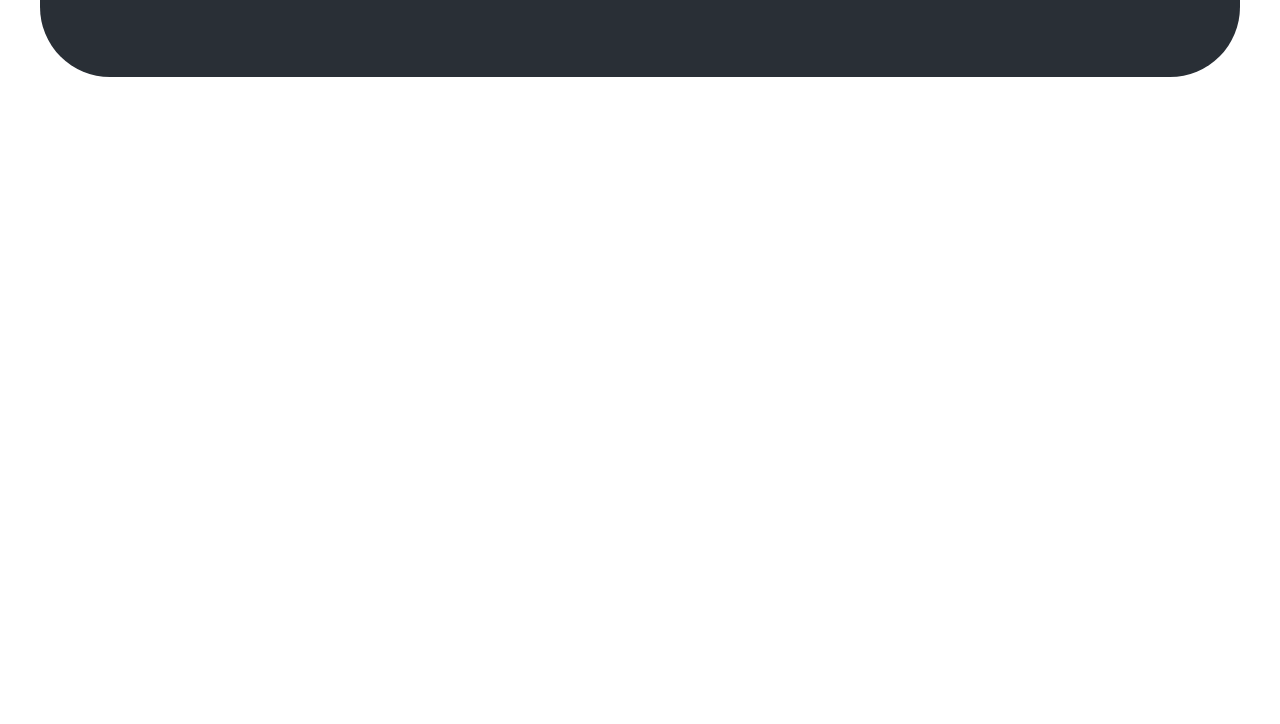
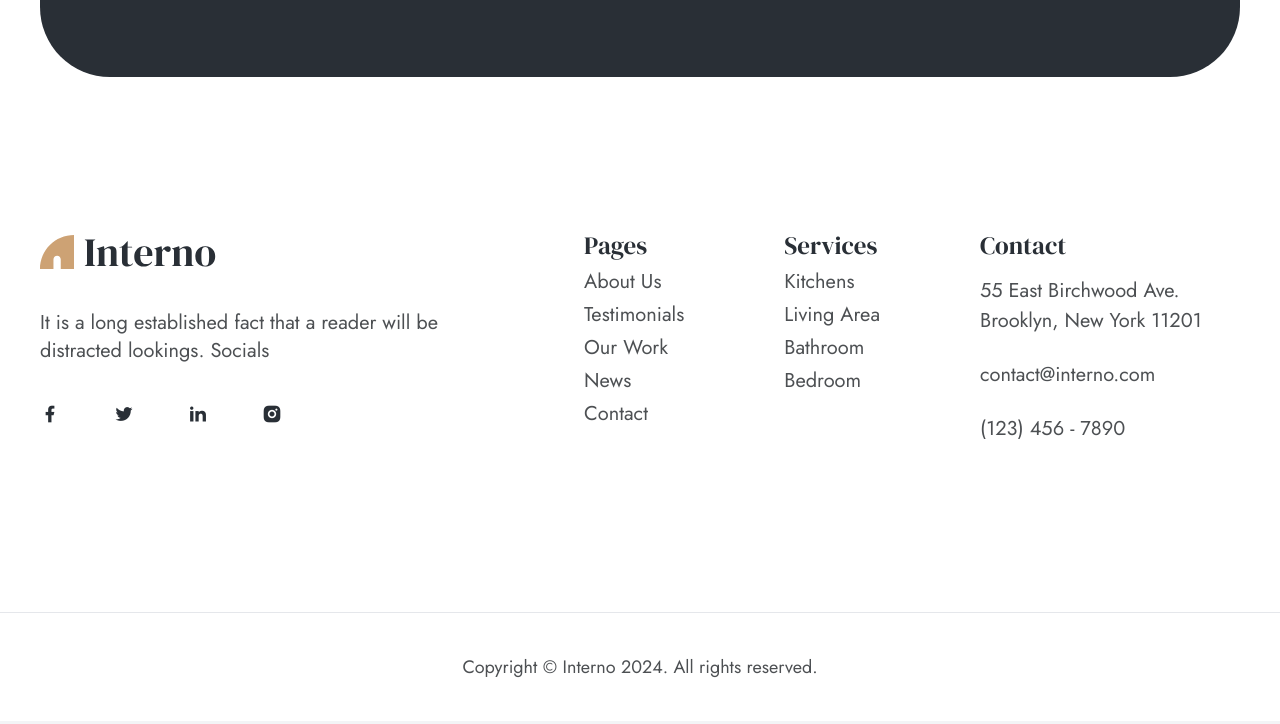
Before and after one commit to ArfinHasib/Inferno-Landing-Page-tailwind-, a website: page index.html in a window 1280 px wide. Shown: the part 7100-7824 px from the top of the page. Drawn offline with nearby package versions, Linux system fonts and the light colour scheme.

Commit message:
Footer Section

```diff
--- a/index.html
+++ b/index.html
@@ -435,8 +435,64 @@
          </div>
       </section>
 
+      <!-- footer -->
+      <footer class="footer mt-[80px] xl:mt-[150px] relative z-20">
+         <div class="container mx-auto px-0">
+            <div class="flex flex-col xl:flex-row xl:gap-[100px] xl:mb-[150px]">
+               <div class="footer__item w-full max-w-[400px] mx-auto mb-8 text-center xl:text-left">
+                  <!-- logo -->
+                  <a class="flex justify-center xl:justify-start mb-8" href="">
+                     <img src="assets/logo.svg" alt="">
+                  </a>
+                  <p class="mb-8 text-xl">It is a long established fact that a reader will be distracted lookings.
+                     Socials</p>
+                  <!-- socials -->
+                  <ul class="text-primary flex gap-[54px] justify-center xl:justify-start">
+                     <li><a href="#"><i class="ri-facebook-fill"></i></a></li>
+                     <li><a href="#"><i class="ri-twitter-fill"></i></a></li>
+                     <li><a href="#"><i class="ri-linkedin-fill"></i></a></li>
+                     <li><a href="#"><i class="ri-instagram-fill"></i></a></li>
+                  </ul>
+               </div>
+               <div
+                  class="flex-1 flex flex-col xl:flex-row text-center xl:text-left gap-12 xl:gap-[100px] xl:justify-end">
+                  <div class="footer__item">
+                     <h3 class="h3">Pages</h3>
+                     <ul>
+                        <li><a href="#">About Us</a></li>
+                        <li><a href="#">Testimonials</a></li>
+                        <li><a href="#">Our Work</a></li>
+                        <li><a href="#">News</a></li>
+                        <li><a href="#">Contact</a></li>
+                     </ul>
+                  </div>
+                  <div class="footer__item">
+                     <h3 class="h3">Services</h3>
+                     <ul>
+                        <li><a href="#">Kitchens</a></li>
+                        <li><a href="#">Living Area</a></li>
+                        <li><a href="#">Bathroom</a></li>
+                        <li><a href="#">Bedroom</a></li>
+                     </ul>
+                  </div>
+                  <div class="footer__item max-w-[260px] mx-auto xl:mx-0">
+                     <h3 class="h3 mb-3">Contact</h3>
+                     <div class="flex flex-col gap-6 text-[20px]">
+                        <p>55 East Birchwood Ave. Brooklyn, New York 11201</p>
+                        <p>contact@interno.com</p>
+                        <p>(123) 456 - 7890</p>
+                     </div>
+                  </div>
+               </div>
+            </div>
+         </div>
+         <!-- copyright -->
+         <p class="footer__copyright text-center text-lg py-10 bg-white xl:border-t">Copyright &copy; Interno 2024. All
+            rights reserved.</p>
+      </footer>
+
       <!-- temporary div -->
-      <div class="h-[3000px]">
+      <!-- <div class="h-[3000px]"> -->
       </div>
    </main>
 
```
Also changed, not shown: dist/output.css.
